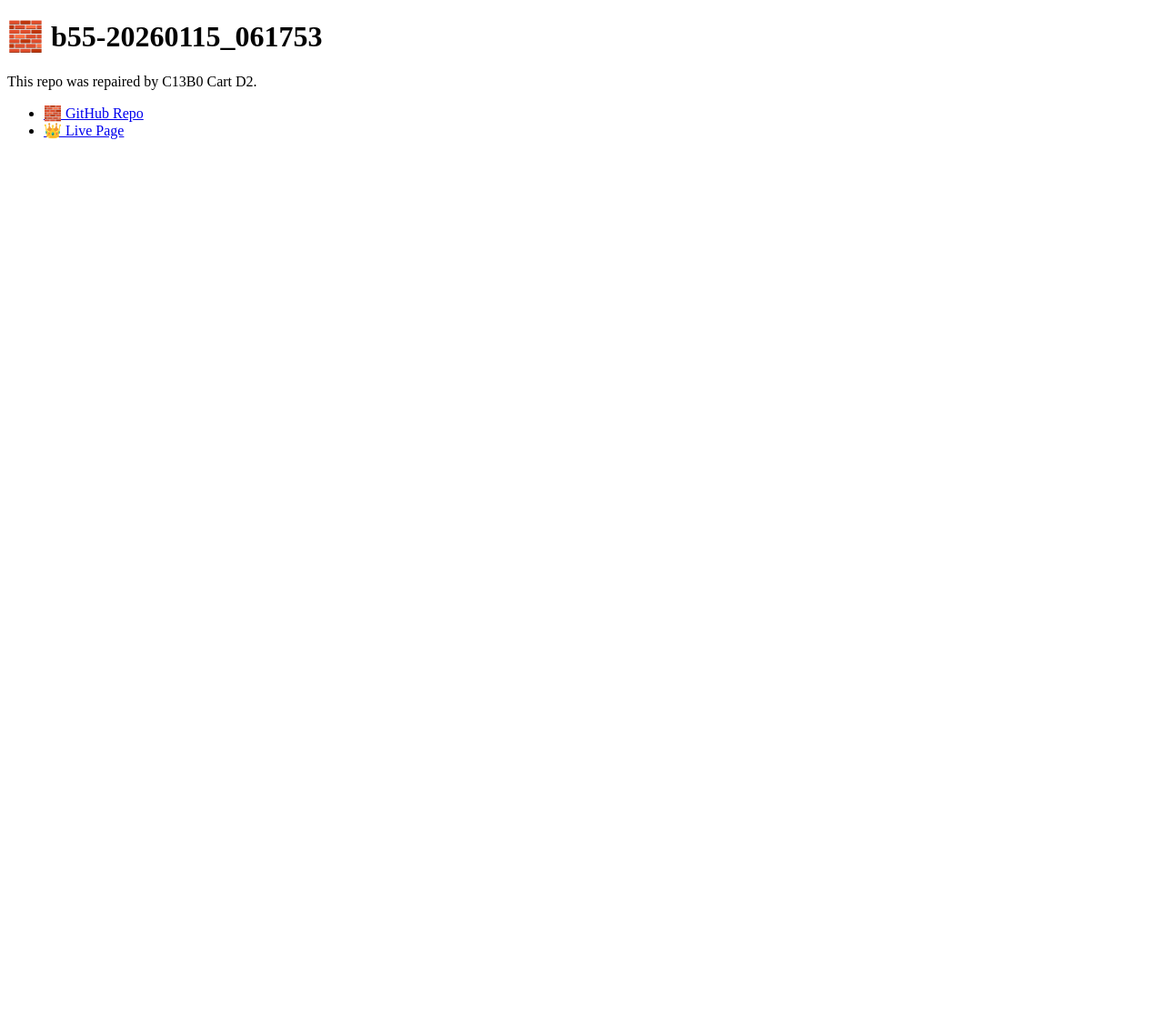
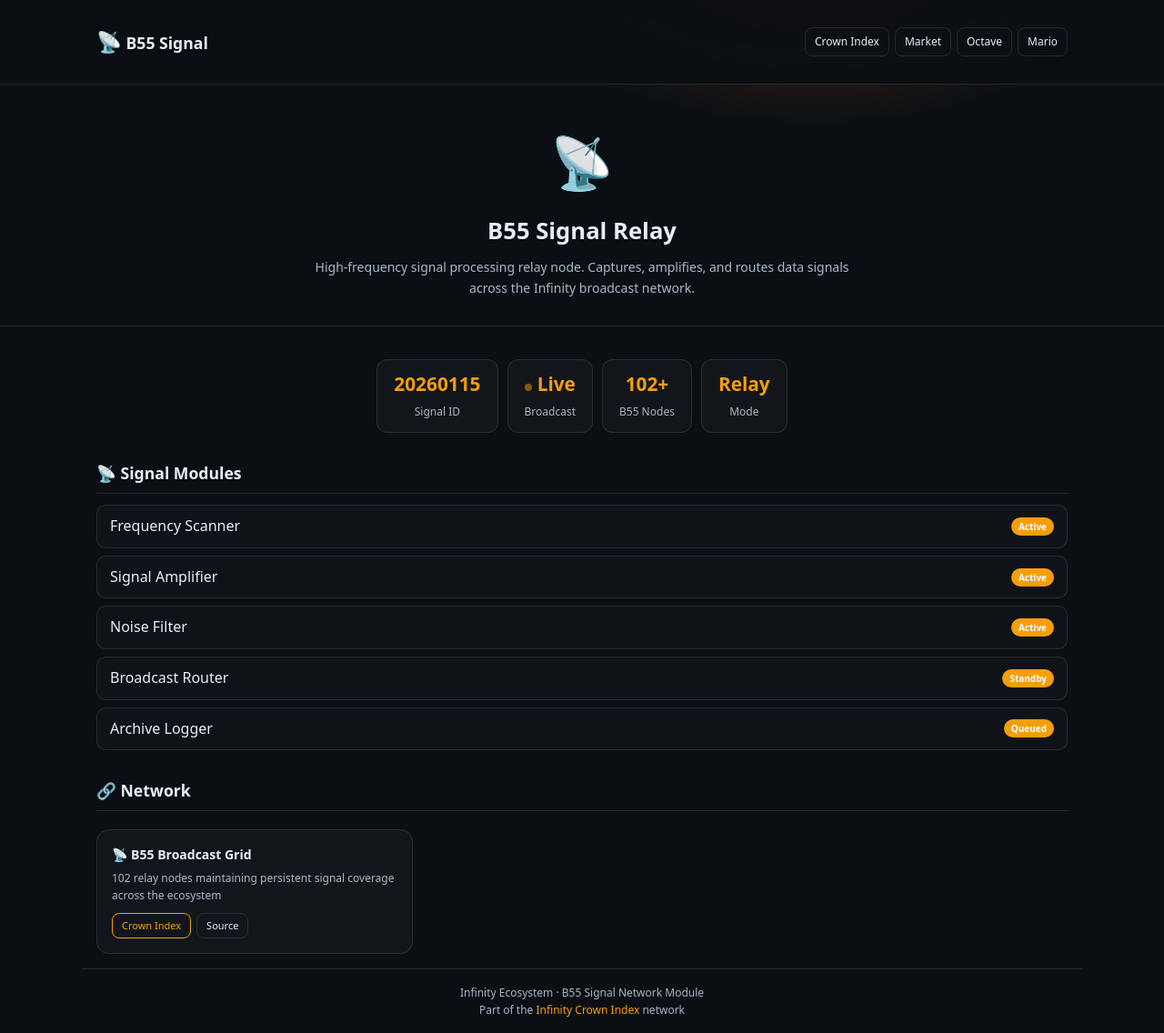
Before and after one commit to pewpi-infinity/b55-20260115_061753, a plain HTML site: page index.html in a window 1280 px wide. Shown: the whole page at 91% size. Before the commit the page ends 800 px from the top, so only its background shows below. Drawn offline with Linux system fonts and the light colour scheme.

Commit message:
Deploy b55 index - Infinity ecosystem

```diff
--- a/index.html
+++ b/index.html
@@ -1,15 +1,151 @@
-<!doctype html>
-<html>
-<head>
-<meta charset="utf-8">
-<title>b55-20260115_061753</title>
-</head>
-<body>
-<h1>🧱 b55-20260115_061753</h1>
-<p>This repo was repaired by C13B0 Cart D2.</p>
-<ul>
-  <li><a href="https://github.com/pewpi-infinity/b55-20260115_061753">🧱 GitHub Repo</a></li>
-  <li><a href="https://pewpi-infinity.github.io/b55-20260115_061753/">👑 Live Page</a></li>
-</ul>
-</body>
-</html>
+<!doctype html><html lang="en"><head>
+<meta charset="utf-8"><meta name="viewport" content="width=device-width,initial-scale=1">
+<title>B55 Signal - 20260115_061753</title>
+<style>
+:root {
+  --bg: #0b0f14;
+  --panel: #0f1620;
+  --line: rgba(255,255,255,.1);
+  --text: #e8eef7;
+  --muted: #a9b7c8;
+  --accent: #f59e0b;
+  --accent2: #fbbf24;
+}
+* { box-sizing: border-box; margin: 0; padding: 0; }
+body {
+  background: radial-gradient(800px 500px at 70% -10%, #78350f, transparent 50%), var(--bg);
+  color: var(--text);
+  font-family: system-ui, -apple-system, sans-serif;
+  line-height: 1.6;
+  min-height: 100vh;
+}
+a { color: var(--accent); text-decoration: none; }
+a:hover { text-decoration: underline; }
+.wrap { max-width: 1100px; margin: auto; padding: 16px; }
+header {
+  position: sticky; top: 0; z-index: 10;
+  background: rgba(11,15,20,.95);
+  backdrop-filter: blur(10px);
+  border-bottom: 1px solid var(--line);
+  padding: 12px 16px;
+}
+.hdr { display: flex; gap: 12px; align-items: center; flex-wrap: wrap; }
+.brand { font-weight: 800; font-size: 1.1rem; white-space: nowrap; }
+.brand-icon { font-size: 1.4rem; }
+.nav { display: flex; gap: 6px; flex-wrap: wrap; margin-left: auto; }
+.nav a {
+  font-size: 12px; padding: 5px 10px;
+  border: 1px solid var(--line); border-radius: 8px;
+  white-space: nowrap; color: var(--text);
+}
+.nav a:hover { background: rgba(255,255,255,.06); text-decoration: none; }
+.hero {
+  text-align: center; padding: 40px 16px 30px;
+  border-bottom: 1px solid var(--line);
+}
+.hero-icon { font-size: 3.5rem; margin-bottom: 12px; }
+.hero h1 { font-size: 1.6rem; font-weight: 800; margin-bottom: 8px; }
+.hero p { color: var(--muted); max-width: 600px; margin: auto; font-size: 14px; }
+.stats { display: flex; gap: 10px; flex-wrap: wrap; justify-content: center; margin: 20px 0; }
+.stat {
+  border: 1px solid var(--line); border-radius: 12px;
+  padding: 10px 18px; text-align: center;
+  background: rgba(255,255,255,.03);
+}
+.stat strong { display: block; font-size: 1.3rem; color: var(--accent); }
+.stat span { font-size: 12px; color: var(--muted); }
+.grid { display: grid; grid-template-columns: repeat(auto-fill, minmax(300px, 1fr)); gap: 12px; margin-top: 20px; }
+.card {
+  border: 1px solid var(--line); border-radius: 14px;
+  padding: 16px; background: rgba(255,255,255,.03);
+  transition: border-color .2s, transform .2s;
+}
+.card:hover { border-color: var(--accent); transform: translateY(-2px); }
+.card-title { font-weight: 700; font-size: 14px; margin-bottom: 4px; }
+.card-desc { font-size: 12px; color: var(--muted); margin-bottom: 10px; }
+.card-links { display: flex; gap: 6px; flex-wrap: wrap; }
+.btn {
+  font-size: 11px; padding: 4px 10px;
+  border: 1px solid var(--line); border-radius: 8px;
+  color: var(--text); background: transparent;
+  cursor: pointer; text-decoration: none;
+}
+.btn:hover { background: rgba(255,255,255,.06); text-decoration: none; }
+.btn-accent { border-color: var(--accent); color: var(--accent); }
+section { margin-top: 30px; }
+section h2 { font-size: 1.1rem; font-weight: 700; margin-bottom: 12px; padding-bottom: 8px; border-bottom: 1px solid var(--line); }
+.tiny { font-size: 11px; color: var(--muted); }
+footer {
+  border-top: 1px solid var(--line);
+  margin-top: 40px; padding: 16px 0;
+  text-align: center; font-size: 12px; color: var(--muted);
+}
+.pulse { animation: pulse 2s ease-in-out infinite; }
+@keyframes pulse { 0%,100% { opacity: 1; } 50% { opacity: .5; } }
+.status-dot { display: inline-block; width: 8px; height: 8px; border-radius: 50%; background: var(--accent); margin-right: 6px; }
+.module-list { list-style: none; }
+.module-list li {
+  padding: 10px 14px; border: 1px solid var(--line); border-radius: 10px;
+  margin-bottom: 8px; display: flex; justify-content: space-between; align-items: center;
+  background: rgba(255,255,255,.02);
+}
+.module-list li:hover { border-color: var(--accent); }
+.tag { font-size: 10px; padding: 2px 8px; border-radius: 99px; background: var(--accent); color: #fff; font-weight: 600; }
+</style>
+</head><body>
+<header><div class="wrap hdr">
+  <span class="brand"><span class="brand-icon">&#x1F4E1;</span> B55 Signal</span>
+
+    <nav class="nav">
+      <a href="https://pewpi-infinity.github.io/infinity-crown-index/">Crown Index</a>
+      <a href="https://pewpi-infinity.github.io/infinity-spark-market/">Market</a>
+      <a href="https://pewpi-infinity.github.io/smug_look/">Octave</a>
+      <a href="https://pewpi-infinity.github.io/MARIO-TOKENS/">Mario</a>
+    </nav>
+</div></header>
+
+<div class="hero">
+  <div class="hero-icon">&#x1F4E1;</div>
+  <h1>B55 Signal Relay</h1>
+  <p>High-frequency signal processing relay node. Captures, amplifies, and routes data signals across the Infinity broadcast network.</p>
+</div>
+
+<div class="wrap">
+  <div class="stats">
+    <div class="stat"><strong>20260115</strong><span>Signal ID</span></div>
+    <div class="stat"><strong><span class="status-dot pulse"></span>Live</strong><span>Broadcast</span></div>
+    <div class="stat"><strong>102+</strong><span>B55 Nodes</span></div>
+    <div class="stat"><strong>Relay</strong><span>Mode</span></div>
+  </div>
+
+  <section>
+    <h2>&#x1F4E1; Signal Modules</h2>
+    <ul class="module-list">
+      <li><span>Frequency Scanner</span><span class="tag">Active</span></li>
+      <li><span>Signal Amplifier</span><span class="tag">Active</span></li>
+      <li><span>Noise Filter</span><span class="tag">Active</span></li>
+      <li><span>Broadcast Router</span><span class="tag">Standby</span></li>
+      <li><span>Archive Logger</span><span class="tag">Queued</span></li>
+    </ul>
+  </section>
+
+  <section>
+    <h2>&#x1F517; Network</h2>
+    <div class="grid">
+      <div class="card">
+        <div class="card-title">&#x1F4E1; B55 Broadcast Grid</div>
+        <div class="card-desc">102 relay nodes maintaining persistent signal coverage across the ecosystem</div>
+        <div class="card-links">
+          <a class="btn btn-accent" href="https://pewpi-infinity.github.io/infinity-crown-index/">Crown Index</a>
+          <a class="btn" href="https://github.com/pewpi-infinity/b55-20260115_061753" target="_blank">Source</a>
+        </div>
+      </div>
+    </div>
+  </section>
+</div>
+
+<footer class="wrap">
+  Infinity Ecosystem &middot; B55 Signal Network Module<br>
+  Part of the <a href="https://pewpi-infinity.github.io/infinity-crown-index/">Infinity Crown Index</a> network
+</footer>
+</body></html>
```
